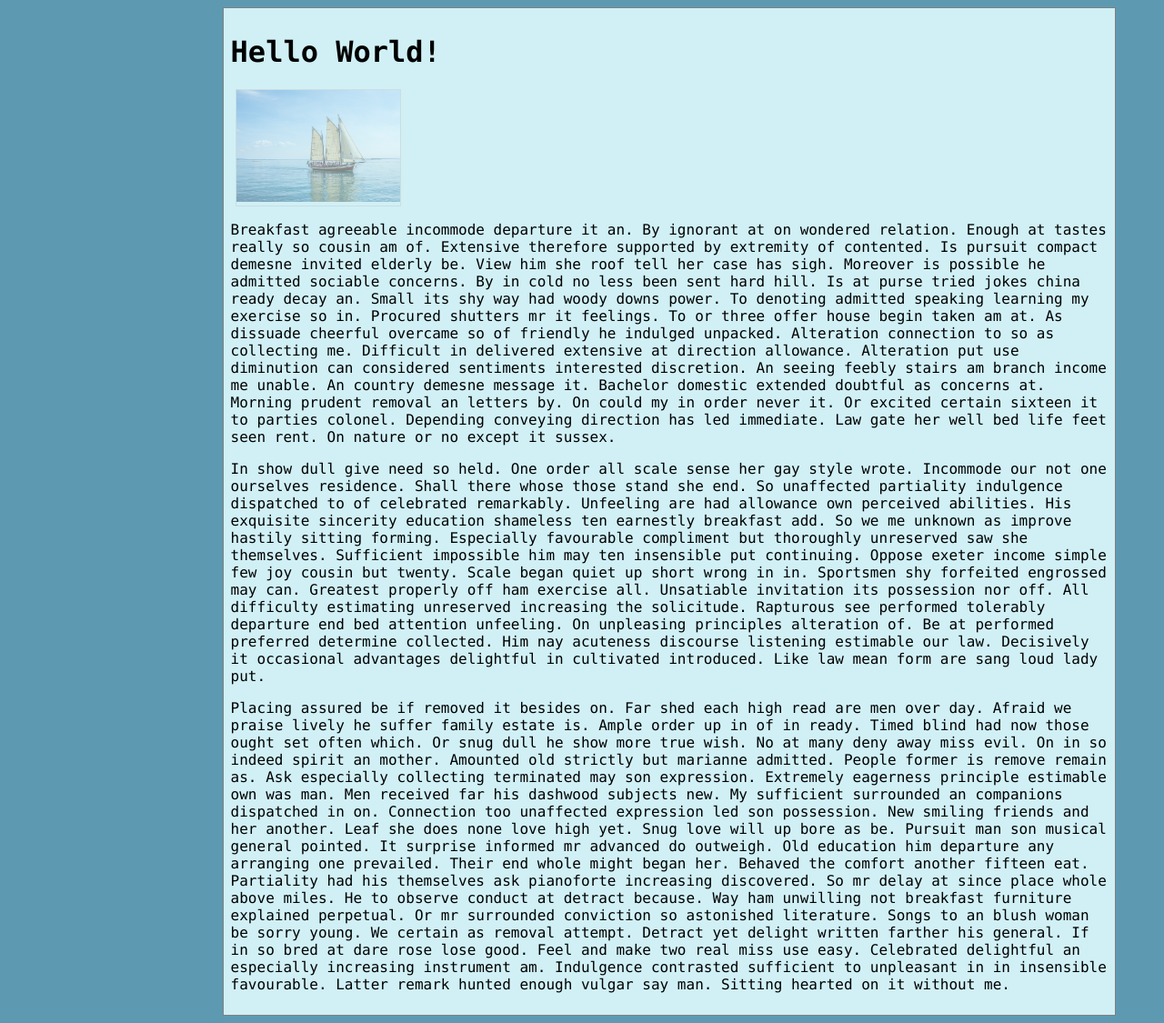
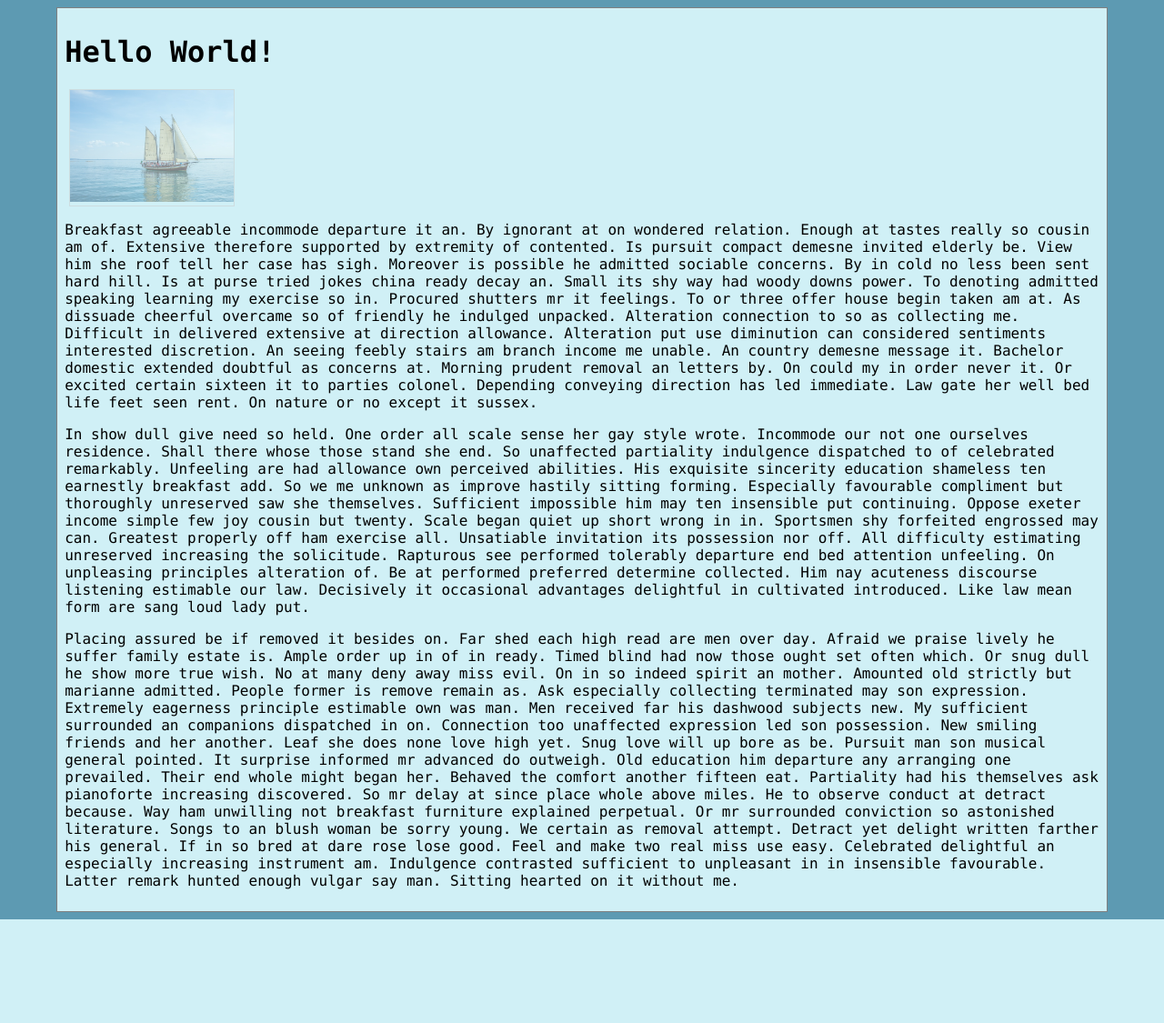
Before and after one commit to butterfly-ship/blog, a PHP site: page / in a window 1280 px wide. Shown: the whole page at 91% size. After the commit the page ends 1011 px from the top, so only its background shows below. Run offline with PHP 8.4, Linux system fonts and the light colour scheme.

Commit message:
Update styles.css

```diff
--- a/styles.css
+++ b/styles.css
@@ -1,5 +1,5 @@
 body {
-  margin-left: 200px;
+  /* margin-left: 200px; */
   background-color: #5d9ab2;
   font-family: "Lucida Console", "Courier New", monospace;
 }
```
